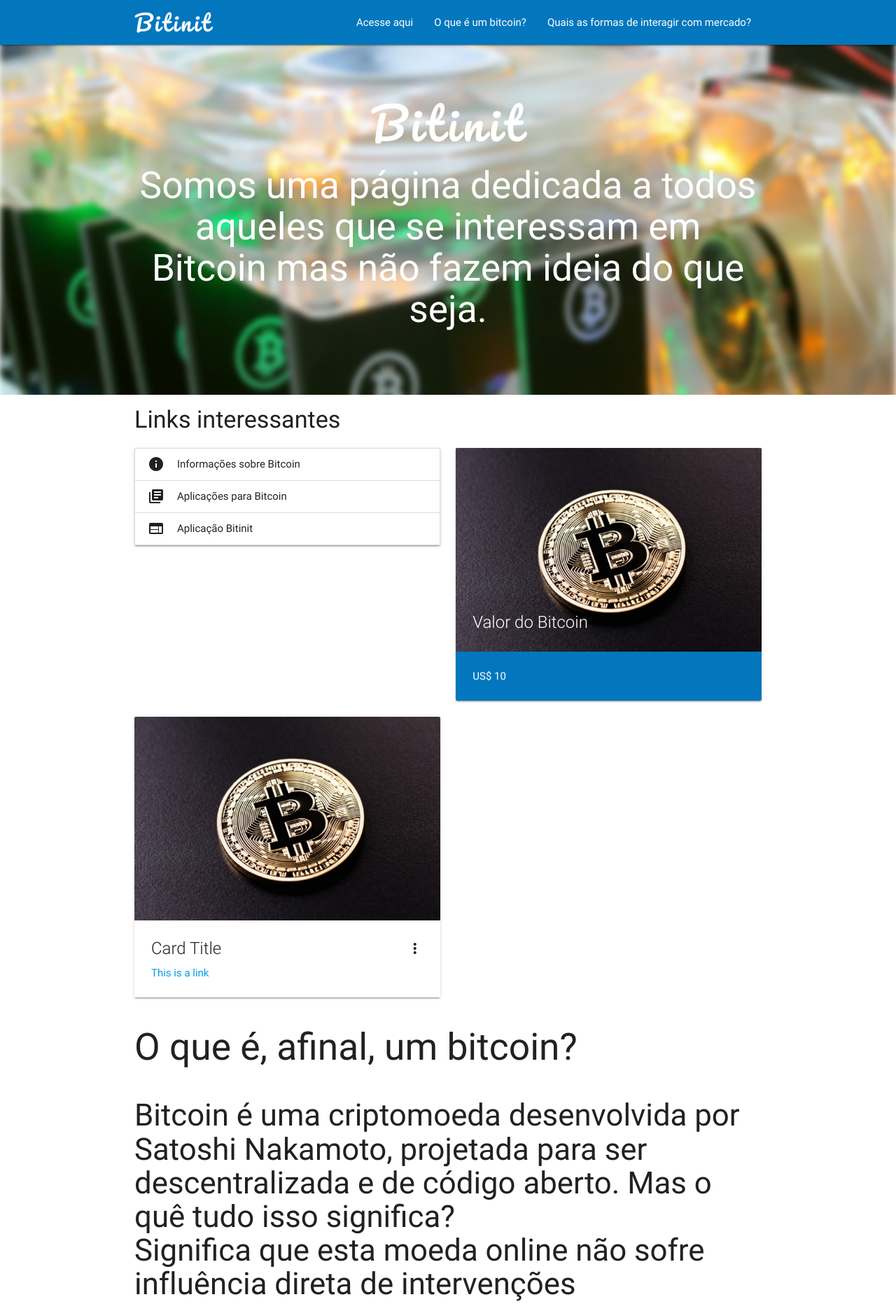
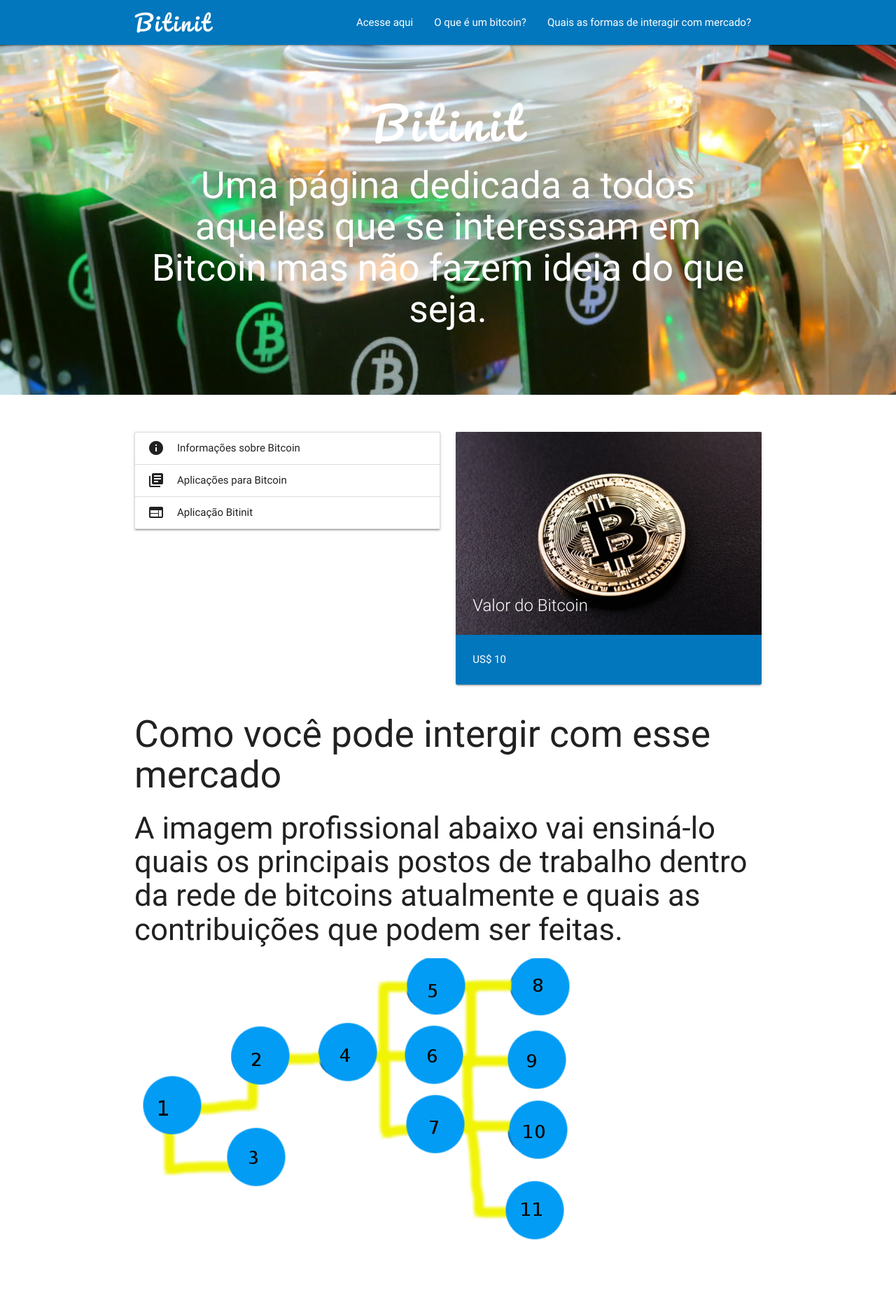
Before and after one commit to dieegom/bitinit, a Django app: page / in a window 1280 px wide. Shown: the top 1863 px of the page at 70% size. Run offline with Django 3.2, Linux system fonts and the light colour scheme; tables that the repository leaves empty hold one stand-in row (values such as "Sample post"); a database or web service that is not in the repository returns one stand-in record (values such as "Sample title"); data that the repository does not hold is empty; some libraries are stand-ins or nearby versions.

Commit message:
new page

```diff
--- a/bi_tcoin/app/static/css/base.css
+++ b/bi_tcoin/app/static/css/base.css
@@ -7,10 +7,10 @@
     color: white;
 }
 
-.blur {
-    -webkit-filter: blur(5px);
-    filter: blur(5px);
-}
+/*.blur {*/
+    /*-webkit-filter: blur(5px);*/
+    /*filter: blur(5px);*/
+/*}*/
 
 .legenda{
     font-size: 16px;
@@ -21,3 +21,7 @@
     color: #0277bd ;
     font-weight: bold;
 }
+
+a{
+    color: #0277db;
+}
--- a/bi_tcoin/app/templates/base.html
+++ b/bi_tcoin/app/templates/base.html
@@ -16,7 +16,7 @@
             <a href="#" class="brand-logo">Bitinit</a>
             <ul id="nav-mobile" class="right hide-on-med-and-down">
                 <li><a href="{% url 'bitinit' %}">Acesse aqui</a></li>
-                <li><a href="#wtfisbitcoin">O que é um bitcoin?</a></li>
+                <li><a href="{% url 'whatisbitcoin' %}">O que é um bitcoin?</a></li>
                 <li><a href="#bitcoinmarket">Quais as formas de interagir com mercado?</a></li>
             </ul>
         </div>
--- a/bi_tcoin/app/templates/index.html
+++ b/bi_tcoin/app/templates/index.html
@@ -6,9 +6,9 @@
     <div class="parallax blur"><img src="{% static "base.jpeg" %}" ></div>
     <br>
     <br>
-    <div class="container parallax-color">
+    <div class="container parallax-color hello">
         <h1 class="brand-logo center-align">Bitinit</h1>
-        <h2 class="center-align">Somos uma página dedicada a todos aqueles que se interessam em Bitcoin mas não fazem ideia do que seja.</h2>
+        <h2 class="center-align">Uma página dedicada a todos aqueles que se interessam em Bitcoin mas não fazem ideia do que seja.</h2>
         <!-- <h3 class=" center-align legenda">Todos os textos aqui serão dedicados não só a explicar o que é bitcoin, mas também como desenvolver aplicações para isso</h3> -->
     </div>
     <br>
@@ -17,7 +17,7 @@
 
 <div class="container">
     <!-- <h4>Os desenvolvedores também são iniciantes, portanto vocês aprenderão junto conosco!!</h4> -->
-    <h4>Links interessantes</h4>
+    <br><br>
     <div class="row">
         <div class="col s12 m6">
             <ul class="collapsible" data-collapsible="accordion">
@@ -25,7 +25,7 @@
                     <div class="collapsible-header"><i class="material-icons">info</i>Informações sobre Bitcoin</div>
                     <div class="collapsible-body">
                         <ul class="interno">
-                            <li><a href="#wtfisbitcoin">O que é um bitcoin?</a></li>
+                            <li><a href="{% url 'whatisbitcoin' %}">O que é um bitcoin?</a></li>
                             <li><a href="#bitcoinmarket">Quais são as formas de interagir com este mercado?</a></li>
                             <li>Que outras criptomoedas existem?</li>
                             <li>Contato: De um noob pra outro</li>
@@ -68,43 +68,8 @@
                 </div>
             </div>
         </div>
-
-      <div class="col s12 m6">
-         <div class="card">
-            <div class="card-image waves-effect waves-block waves-light">
-            <img class="activator" src="{% static 'coin.jpeg'%}">
-          </div>
-          <div class="card-content">
-              <span class="card-title activator grey-text text-darken-4">Card Title<i class="material-icons right">more_vert</i></span>
-              <p><a href="#">This is a link</a></p>
-          </div>
-          <div class="card-reveal">
-              <span class="card-title grey-text text-darken-4">Card Title<i class="material-icons right">close</i></span>
-              <p>Here is some more information about this product that is only revealed once clicked on.</p>
-          </div>
     </div>
 
-  </div>
-</div>
-
-
-<div id="wtfisbitcoin">
-    <h2>O que é, afinal, um bitcoin?</h2>
-    <h3><p>Bitcoin é uma criptomoeda desenvolvida por Satoshi Nakamoto, projetada para ser descentralizada
-        e de código aberto. Mas o quê tudo isso significa?<br/>
-        Significa que esta moeda online não sofre influência direta de intervenções governamentais e qualquer
-        um interessado pode auditar as transações. Isto torna a moeda mais independente e traz uma série de
-        benefícios! <br/>
-        Como o nosso foco aqui é botar a mão na massa, quem quiser saber mais detalhes a respeito, pode
-        acessar os links a seguir:<br/>
-        <ul>
-            <li><a href="https://pt.wikipedia.org/wiki/Bitcoin">Wikipedia</a></li>
-            <li><a href="https://www.bitcoinbrasil.com.br/o-que-e-bitcoin">Bircoin Brasil</a></li>
-            <li><a href="https://youtu.be/1WQYLvbGFC0">Video explicativo</a></li>
-        </ul>
-    </p>
-</h3>
-</div>
 
     <div id="bitcoinmarket">
         <h2>Como você pode intergir com esse mercado</h2>
--- a/bi_tcoin/app/views.py
+++ b/bi_tcoin/app/views.py
@@ -10,6 +10,10 @@
         return render(request,'index.html',context)
     except:
         return render(request, 'index.html',"")
+
+def wtfisbitcoin(request):
+
+    return render(request, 'wtfisbitcoin.html')
 
 def bitinit(request):
 
--- a/bi_tcoin/bi_tcoin/urls.py
+++ b/bi_tcoin/bi_tcoin/urls.py
@@ -15,10 +15,11 @@
 """
 from django.conf.urls import url
 from django.contrib import admin
-from app.views import home, bitinit
+from app.views import home, bitinit, wtfisbitcoin
 
 urlpatterns = [
     url(r'^admin/', admin.site.urls),
     url(r'^$', home, name='home'),
     url(r'^bitinit/$', bitinit, name='bitinit'),
+    url(r'^whatisbitcoin/$', wtfisbitcoin, name='whatisbitcoin')
 ]
```
Also changed, not shown: bi_tcoin/app/templates/wtfisbitcoin.html (added, +24 -0 lines). Lines whose indentation alone changed are shown as unchanged.
